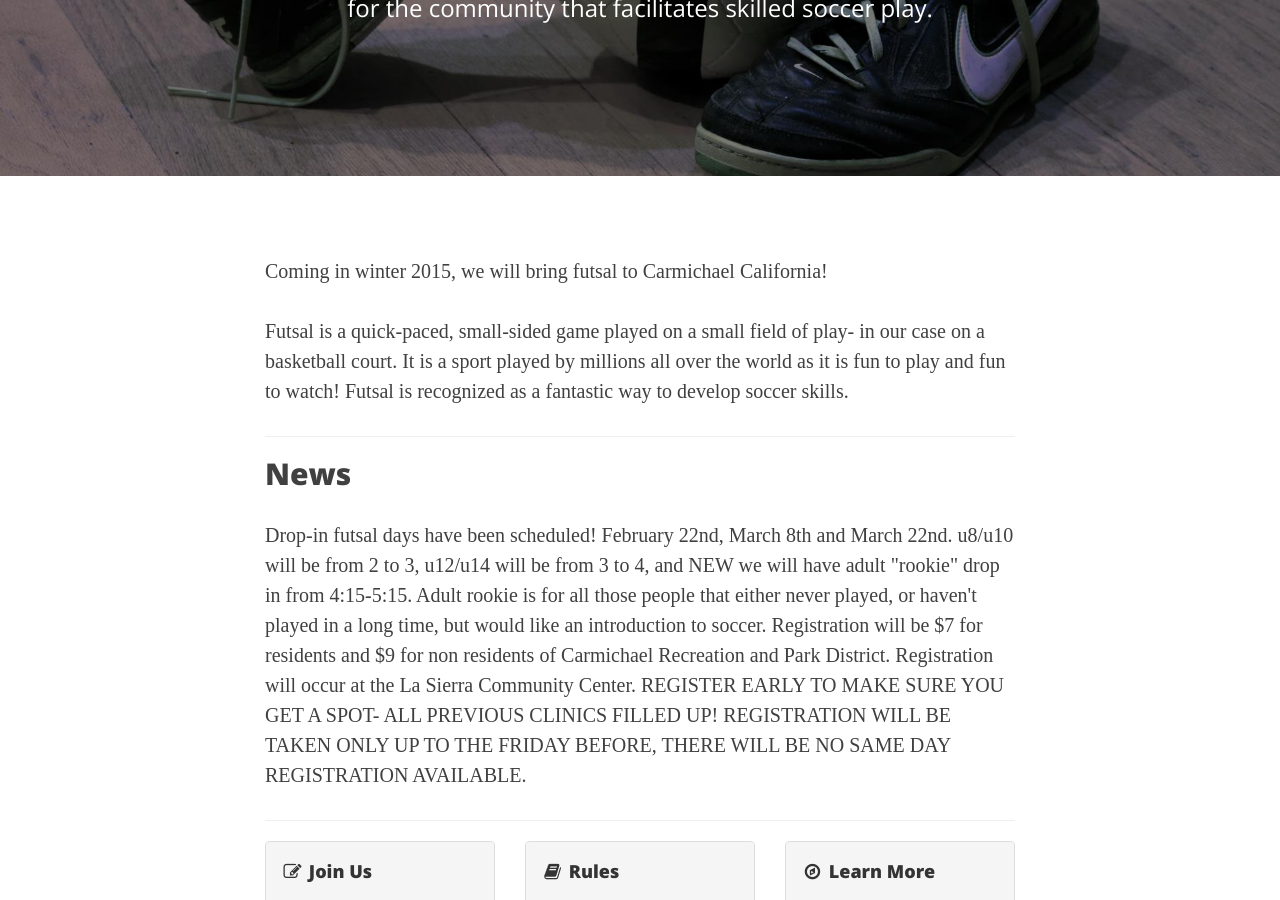
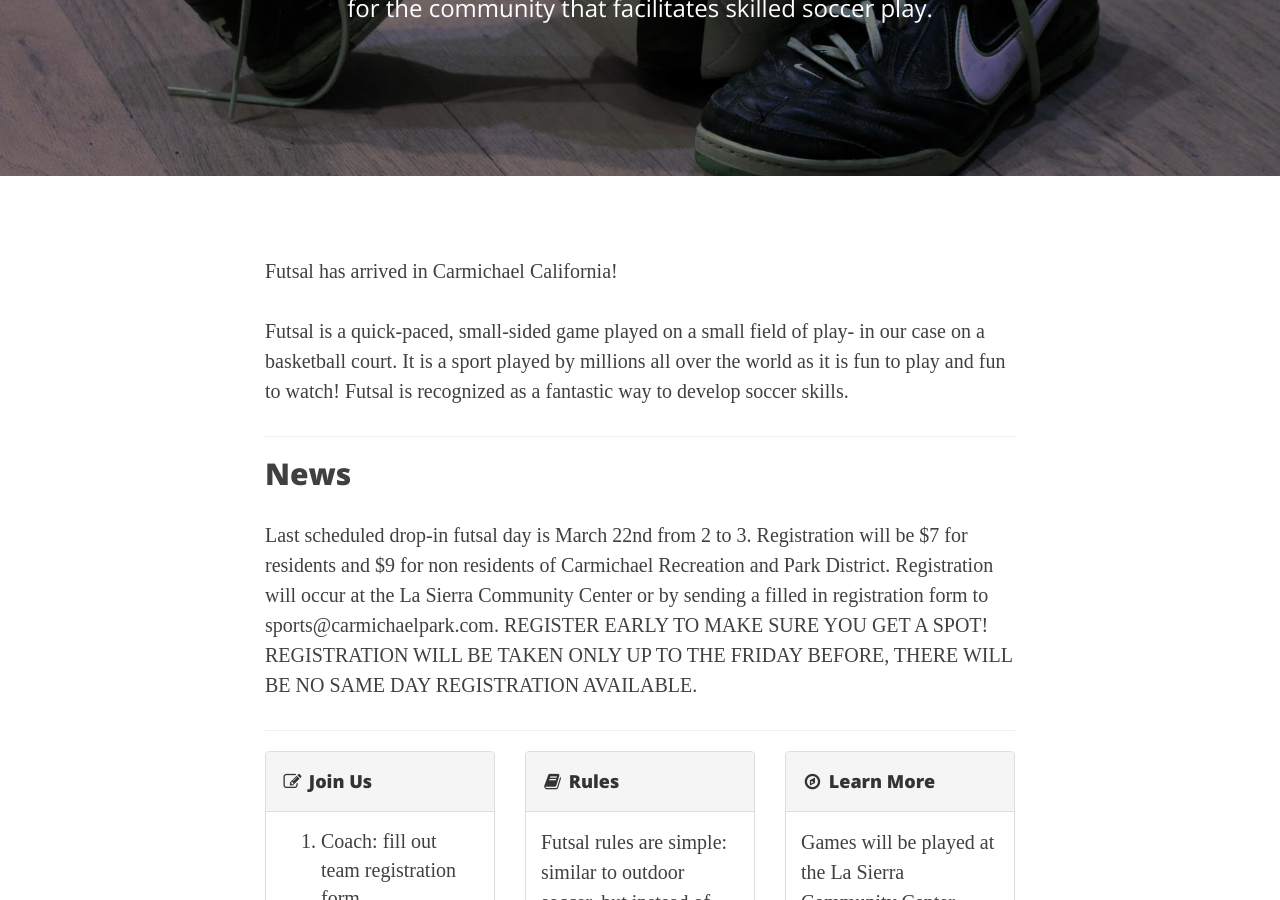
Before and after one commit to carmichaelfutsal/carmichaelfutsal.github.io, a Jekyll site: the page built from index.html, in a window 1280 px wide and 900 px high, scrolled down 315 px. Built offline with Jekyll 4.4.1, drawn with Linux system fonts in a browser that asks for light colours; nearby versions of some CDN libraries; the list of posts is cut into pages by our own code.

Commit message:
text update

```diff
--- a/index.html
+++ b/index.html
@@ -4,7 +4,7 @@ description: "Our mission is to provide a fun, safe, and affordable soccer game
 header-img: "/img/bg-shoes-with-ball.jpg"
 ---
 
-<p>Coming in winter 2015, we will bring futsal to Carmichael California!</p>
+<p>Futsal has arrived in Carmichael California!</p>
 
 <p>Futsal is a quick-paced, small-sided game played on a small field of play- in our case on a basketball court. It is a sport played by millions all over the world as it is fun to play and fun to watch! Futsal is recognized as a fantastic way to develop soccer skills.</p>
 
@@ -12,7 +12,7 @@ header-img: "/img/bg-shoes-with-ball.jpg"
 
 <h2>News</h2>
 
-<p>Drop-in futsal days have been scheduled! February 22nd, March 8th and March 22nd. u8/u10 will be from 2 to 3, u12/u14 will be from 3 to 4, and NEW we will have adult "rookie" drop in from 4:15-5:15. Adult rookie is for all those people that either never played, or haven't played in a long time, but would like an introduction to soccer. Registration will be $7 for residents and $9 for non residents of Carmichael Recreation and Park District. Registration will occur at the La Sierra Community Center. REGISTER EARLY TO MAKE SURE YOU GET A SPOT- ALL PREVIOUS CLINICS FILLED UP! REGISTRATION WILL BE TAKEN ONLY UP TO THE FRIDAY BEFORE, THERE WILL BE NO SAME DAY REGISTRATION AVAILABLE.<p>
+<p>Last scheduled drop-in futsal day is March 22nd from 2 to 3. Registration will be $7 for residents and $9 for non residents of Carmichael Recreation and Park District. Registration will occur at the La Sierra Community Center or by sending a filled in registration form to sports@carmichaelpark.com. REGISTER EARLY TO MAKE SURE YOU GET A SPOT! REGISTRATION WILL BE TAKEN ONLY UP TO THE FRIDAY BEFORE, THERE WILL BE NO SAME DAY REGISTRATION AVAILABLE.<p>
 
 <div class="fb-like-box" data-href="https://www.facebook.com/carmichaelfutsal" data-width="100%" data-colorscheme="light" data-show-faces="false" data-header="false" data-stream="true" data-show-border="false"></div>
 
```
